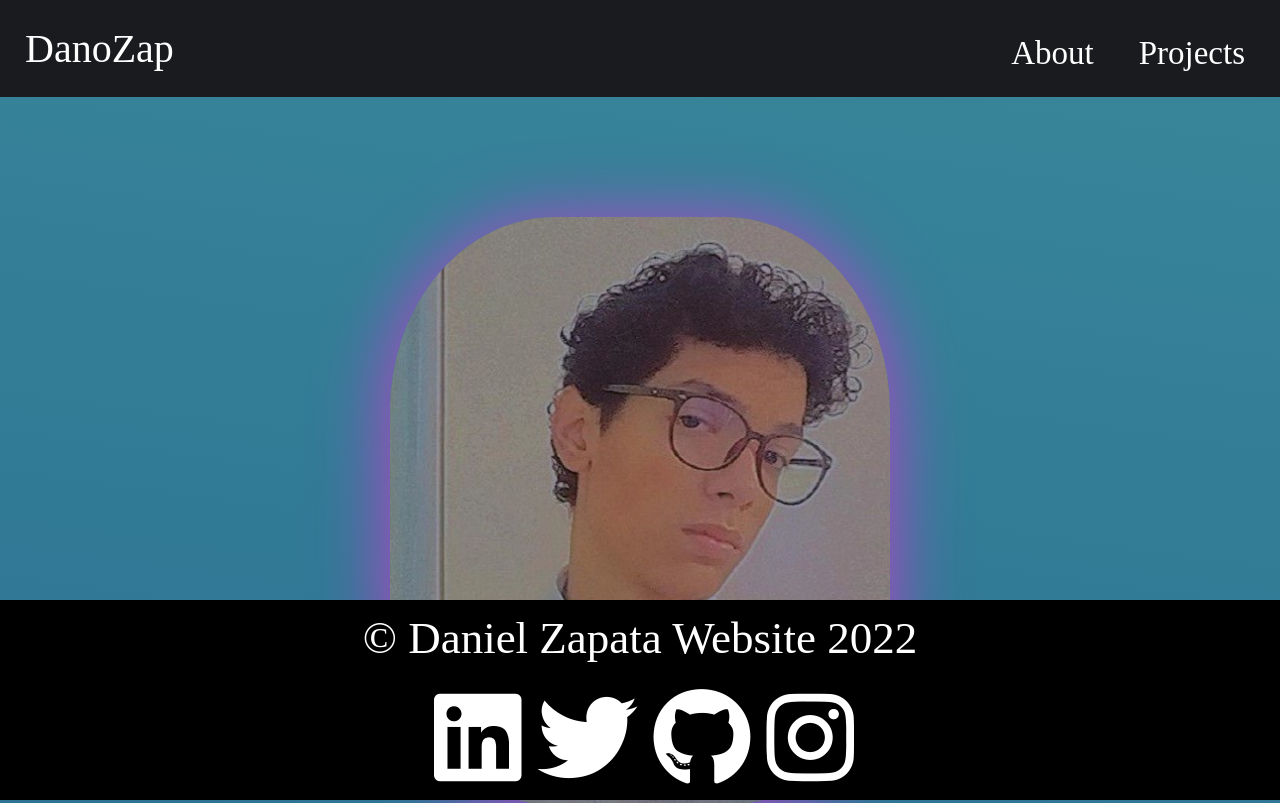
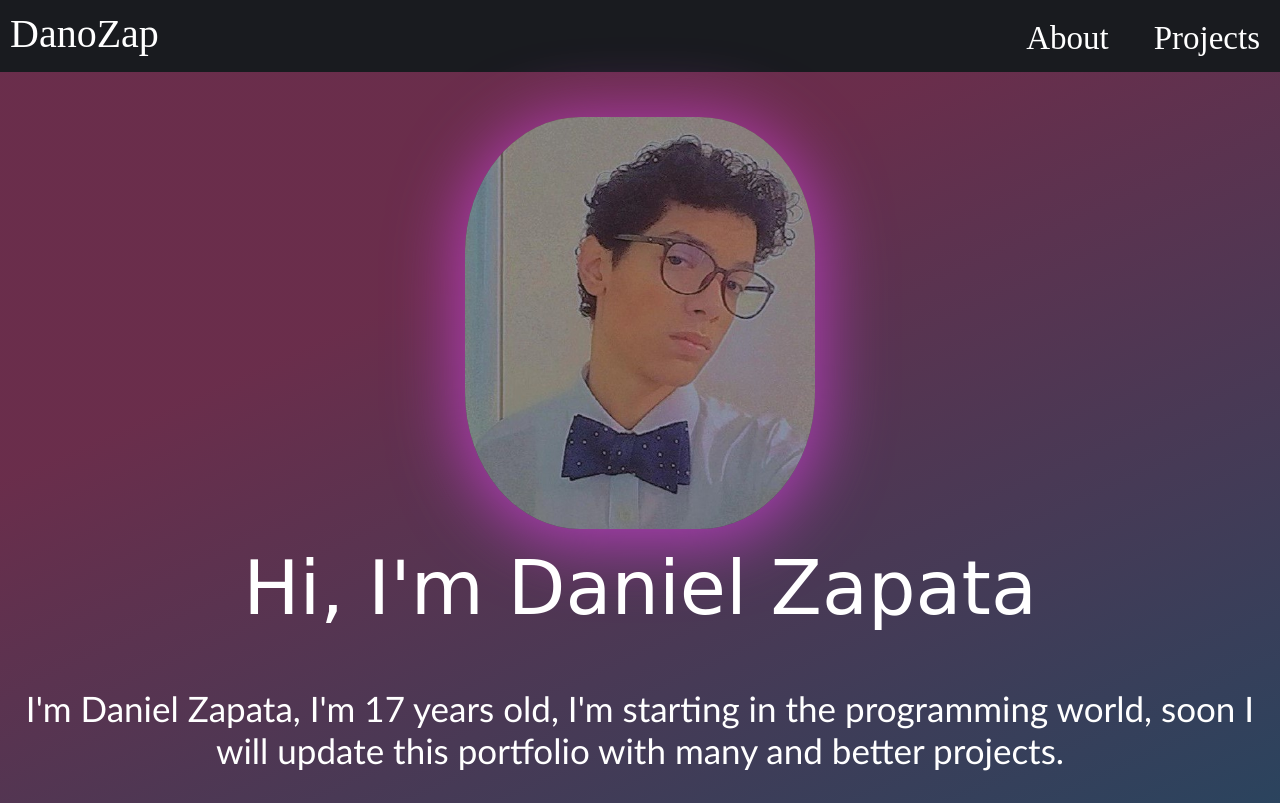
Before and after one commit to DanoZap/danozap.github.io, a plain HTML site: page index.html in a window 1280 px wide. Shown: the top 803 px of the page. Drawn offline with Linux system fonts and the light colour scheme.

Commit message:
footer fixed

```diff
--- a/style.css
+++ b/style.css
@@ -4,7 +4,6 @@ body {
     background: #191b1f;
     cursor: crosshair;
 }
-
 .home-header-nav {
     margin: 10px;
     display: block;
@@ -23,7 +22,6 @@ body {
     color: #7d796dca;
     transition: all .4s;
 }
-
 
 .nav-list {
     float: right;
@@ -149,68 +147,3 @@ a:-webkit-any-link {
     margin: 1px;
     color: #F77737
 }
-
-@media screen and (min-width: 768px) {
-    body {
-        background: linear-gradient(8deg, #0d3f87, #3f919c);
-        background-size: 400% 400%;
-    }
-    .my-face:hover {
-        transition: .6s;
-        box-shadow: 0px 7px 68px 5px rgba(132, 40, 230, 0.9);
-        -webkit-box-shadow: 0px 7px 68px 5px rgba(144, 68, 221, 0.88);
-        -moz-box-shadow: 0px 7px 68px 5px rgba(193,64,204,0.88);
-    }
-    .home-header-nav {
-        background: #191b1f;
-        margin: 0;
-        padding: 25px;
-    }
-    .site-title {
-        background: none;
-    }
-    .my-face{
-        margin: 75px auto;
-        width: 500px;
-    }
-    .myself{
-        font-size: 75px;
-    }
-    .about-me {
-        font-size: 50px;
-    }
-    .home-footer{
-        font-size: 45px;
-        position: absolute;
-        bottom: 0;
-        height: 200px;
-        width: 100%;
-    }
-    .fa-brands, .fab {
-        font-size: 100px;
-    }
-    a:-webkit-any-link {
-        color: #fff;
-        text-decoration: none;
-    }
-
-    .footer_btn.linkedin:hover {
-        margin: 1px;
-        color:#0077ff
-    }
-
-    .footer_btn.twitter:hover {
-        margin: 1px;
-        color:#00acee
-    }
-
-    .footer_btn.github:hover {
-       margin: 1px;
-       color: #6c3d958d;
-    }
-
-    .footer_btn.instagram:hover {
-        margin: 1px;
-        color: #F77737
-    }
-}
```
